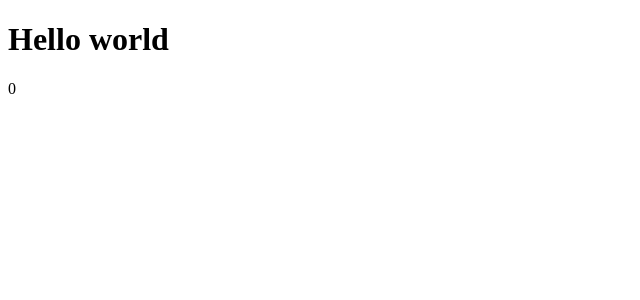
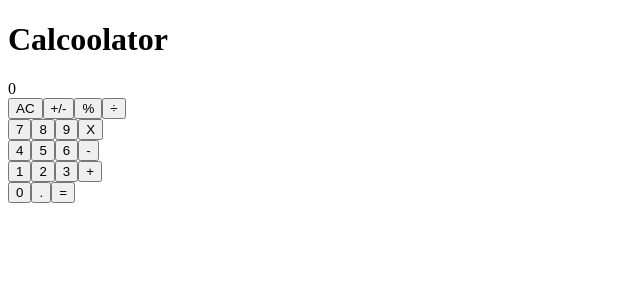
Before and after one commit to voscarmv/calculator, a React (Create React App) app: page / in a window 1280 px wide. Shown: the top 300 px of the page, without its empty margins (0-640 px from the left). Built offline with nearby package versions, Linux system fonts and the light colour scheme.

Commit message:
Added button panel.

```diff
--- a/src/components/App.js
+++ b/src/components/App.js
@@ -1,11 +1,13 @@
 import React from 'react';
 import Display from './Display';
+import ButtonPanel from './ButtonPanel';
 
 function App() {
   return (
     <div className="App">
-      <h1>Hello world</h1>
+      <h1>Calcoolator</h1>
       <Display />
+      <ButtonPanel />
     </div>
   );
 }
--- a/src/components/Button.js
+++ b/src/components/Button.js
@@ -0,0 +1,11 @@
+/* eslint-disable react/prop-types */
+/* eslint-disable react/destructuring-assignment */
+import React from 'react';
+
+const Button = props => (
+  <button type="button">
+    {props.name}
+  </button>
+);
+
+export default Button;
--- a/src/components/ButtonPanel.js
+++ b/src/components/ButtonPanel.js
@@ -0,0 +1,38 @@
+import React from 'react';
+import Button from './Button';
+
+const ButtonPanel = () => (
+  <div>
+    <div className="group1">
+      <Button name="AC" />
+      <Button name="+/-" />
+      <Button name="%" />
+      <Button name="÷" />
+    </div>
+    <div className="group2">
+      <Button name="7" />
+      <Button name="8" />
+      <Button name="9" />
+      <Button name="X" />
+    </div>
+    <div className="group3">
+      <Button name="4" />
+      <Button name="5" />
+      <Button name="6" />
+      <Button name="-" />
+    </div>
+    <div className="group4">
+      <Button name="1" />
+      <Button name="2" />
+      <Button name="3" />
+      <Button name="+" />
+    </div>
+    <div className="group5">
+      <Button name="0" />
+      <Button name="." />
+      <Button name="=" />
+    </div>
+  </div>
+);
+
+export default ButtonPanel;
```
